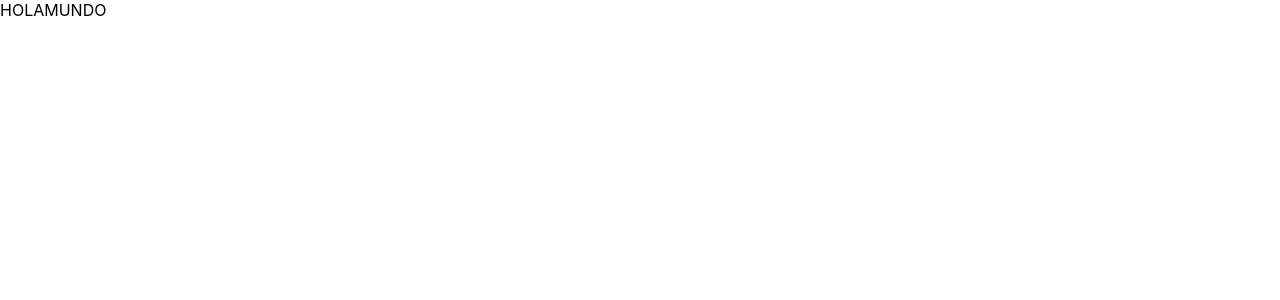
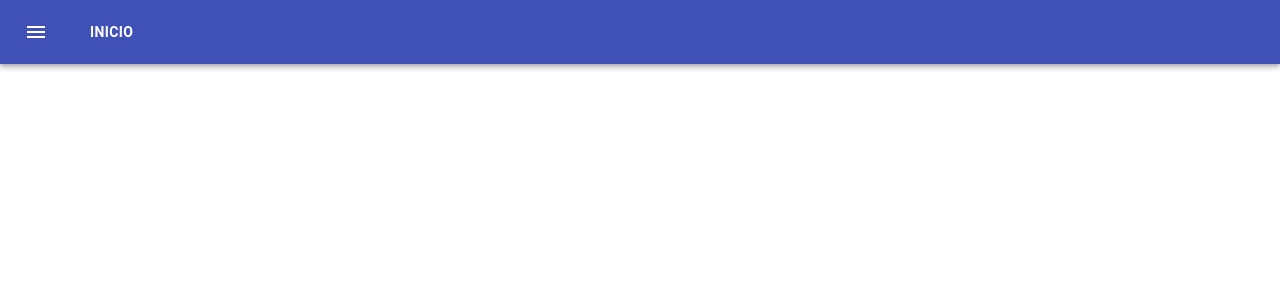
Before and after one commit to ignacioainol/Mui-frontend-SGM, a React (Create React App) app: page / in a window 1280 px wide. Shown: the top 300 px of the page. Built offline with nearby package versions, Linux system fonts and the light colour scheme.

Commit message:
modificando button react

```diff
--- a/src/components/Navbar/index.js
+++ b/src/components/Navbar/index.js
@@ -9,35 +9,35 @@ import Link from '@material-ui/core/Link';
 import { createMuiTheme } from '@material-ui/core/styles';
 import { ThemeProvider } from "@material-ui/styles";
 
-const theme = createMuiTheme({
-    typography: {
-
-    }
+const useStyles = makeStyles({
+    root: {
+      backgroundColor: 'transparent',
+      border: 0,
+      color: 'white',
+      height: 48,
+      fontWeight: 'bold',
+      padding: '0 30px',
+    },
   });
 
 export default function Navbar() {
 
+    const classes = useStyles();
 
     return (
-        <ThemeProvider theme={theme}>
-            <typography fontWeight={'fontWeight'} >HOLAMUNDO</typography>
-        </ThemeProvider>
-    )
-
-    // return (
-    //     <div>
-    //         <AppBar position="static">
-    //             <Toolbar>
-    //                 <IconButton edge="start" color="inherit" aria-label="menu">
-    //                     <MenuIcon />
-    //                 </IconButton>
-    //                 <Link to="/" color={'inherit'}>
-    //                     <Button variant="contained" color="primary" disableElevation>
-    //                         Inicio
-    //                     </Button>
-    //                 </Link>
-    //             </Toolbar>
-    //         </AppBar>
-    //     </div>
-    // );
+        <div>
+            <AppBar position="static">
+                <Toolbar>
+                    <IconButton edge="start" color="inherit" aria-label="menu">
+                        <MenuIcon />
+                    </IconButton>
+                    <Link to="/" color={'inherit'}>
+                        <Button variant="contained" className={classes.root} disableElevation>
+                            Inicio
+                        </Button>
+                    </Link>
+                </Toolbar>
+            </AppBar>
+        </div>
+    );
 }
```
